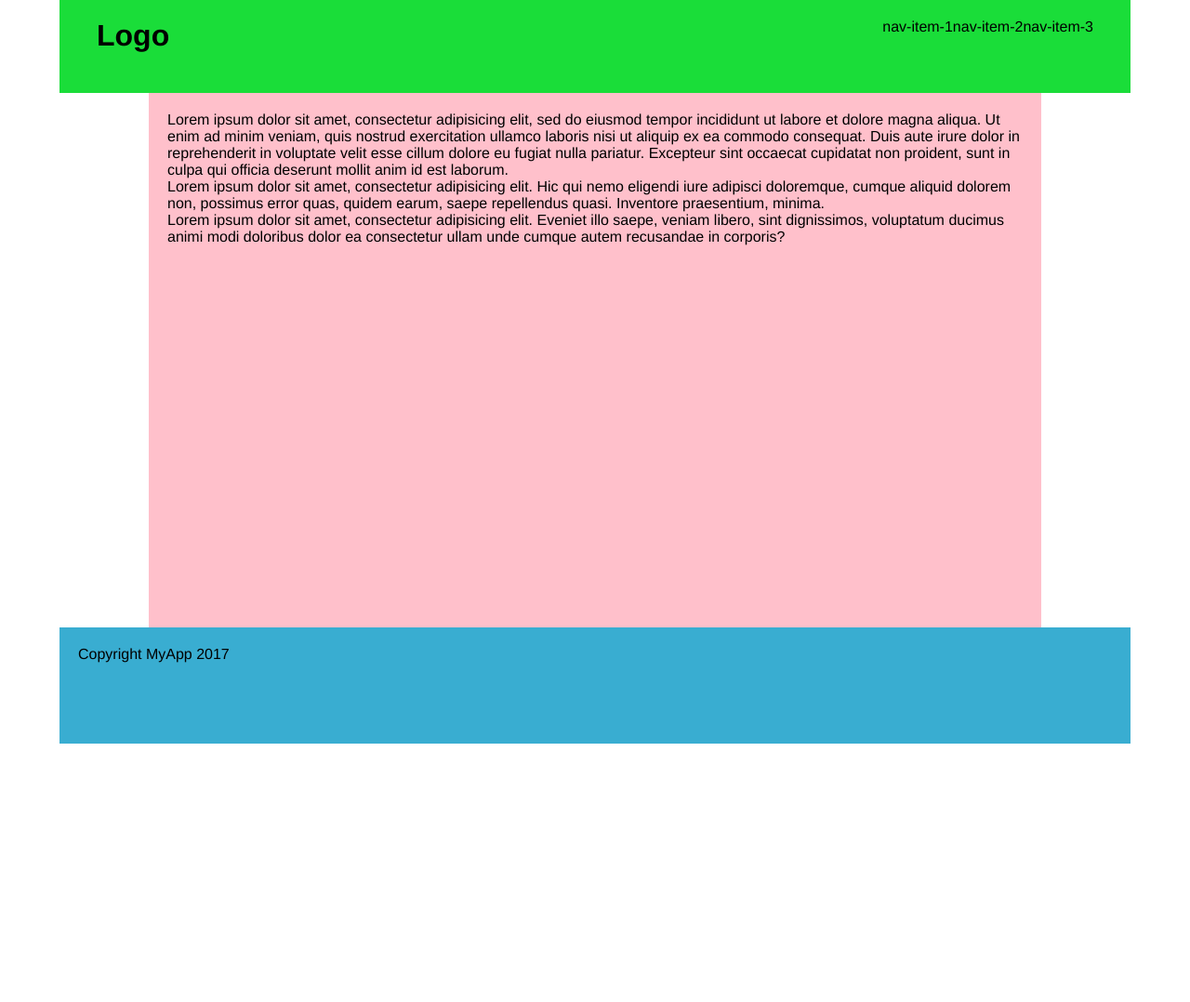
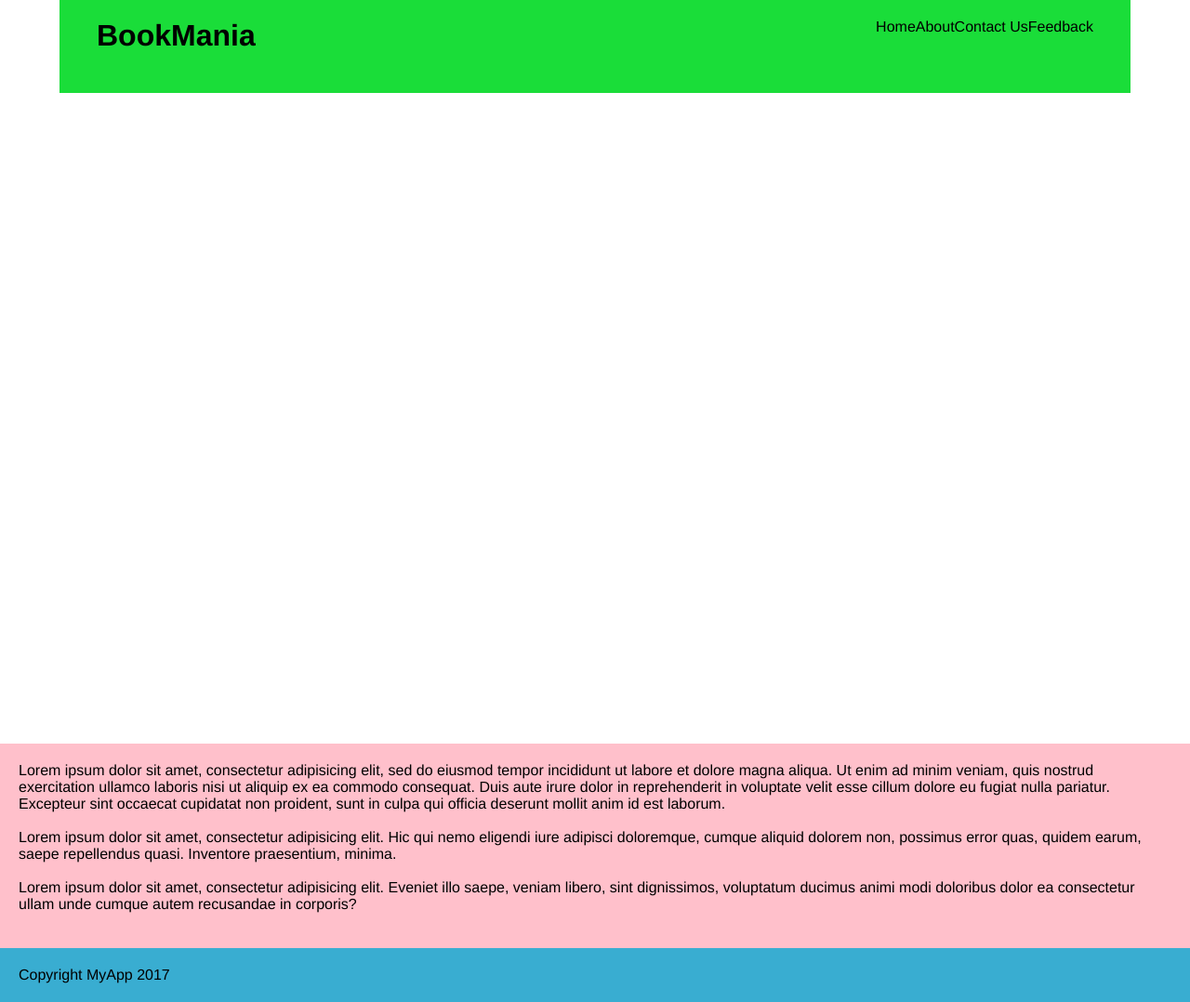
Before and after one commit to WeCanCodeIT/javascript-example-project, a plain HTML site: page src/index.html in a window 1280 px wide. Shown: the whole page at 93% size. Before the commit the page ends 800 px from the top, so only its background shows below. Drawn offline with Linux system fonts and the light colour scheme.

Commit message:
Updated <h1>,<ul>,<div>,<br> where needed.

```diff
--- a/src/index.html
+++ b/src/index.html
@@ -1,3 +1,4 @@
+
 <!DOCTYPE html>
 <html lang="en">
 <head>
@@ -10,20 +11,28 @@
 <body>
     <div class="container">
         <header>
-            <h1>Logo</h1>
+            <h1><strong>BookMania</strong></h1>
             <nav>
                 <ul>
-                    <li>nav-item-1</li>
-                    <li>nav-item-2</li>
-                    <li>nav-item-3</li>
+                    <li>Home</li>
+                    <li>About</li>
+                    <li>Contact Us</li>
+                    <li>Feedback</li>
                 </ul>
             </nav>
         </header>
+    </div>
+    <div>
         <main>
             <p>Lorem ipsum dolor sit amet, consectetur adipisicing elit, sed do eiusmod tempor incididunt ut labore et dolore magna aliqua. Ut enim ad minim veniam, quis nostrud exercitation ullamco laboris nisi ut aliquip ex ea commodo consequat. Duis aute irure dolor in reprehenderit in voluptate velit esse cillum dolore eu fugiat nulla pariatur. Excepteur sint occaecat cupidatat non proident, sunt in culpa qui officia deserunt mollit anim id est laborum.</p>
+            <br>
             <p>Lorem ipsum dolor sit amet, consectetur adipisicing elit. Hic qui nemo eligendi iure adipisci doloremque, cumque aliquid dolorem non, possimus error quas, quidem earum, saepe repellendus quasi. Inventore praesentium, minima.</p>
+            <br>
             <p>Lorem ipsum dolor sit amet, consectetur adipisicing elit. Eveniet illo saepe, veniam libero, sint dignissimos, voluptatum ducimus animi modi doloribus dolor ea consectetur ullam unde cumque autem recusandae in corporis?</p>
+            <br>
         </main>
+    </div>
+    <div>
         <footer>
             <p>Copyright MyApp 2017</p>
         </footer>
```
